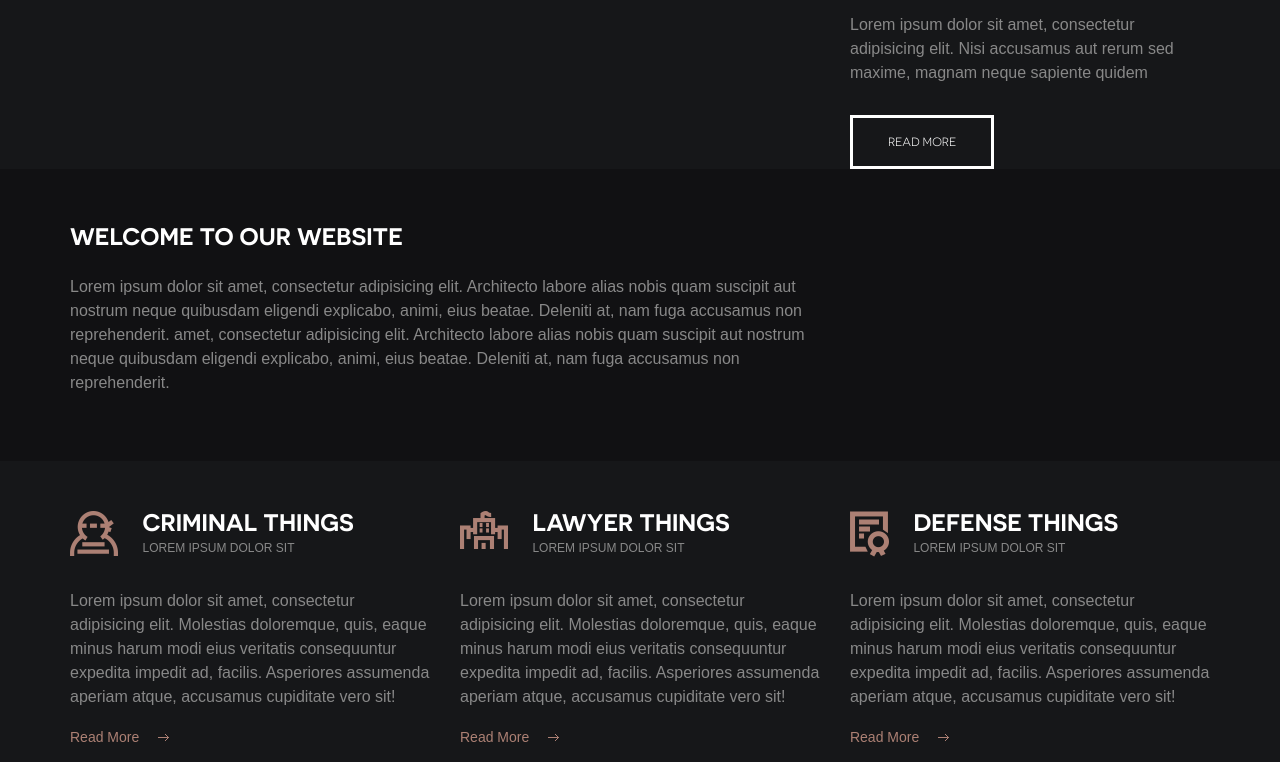
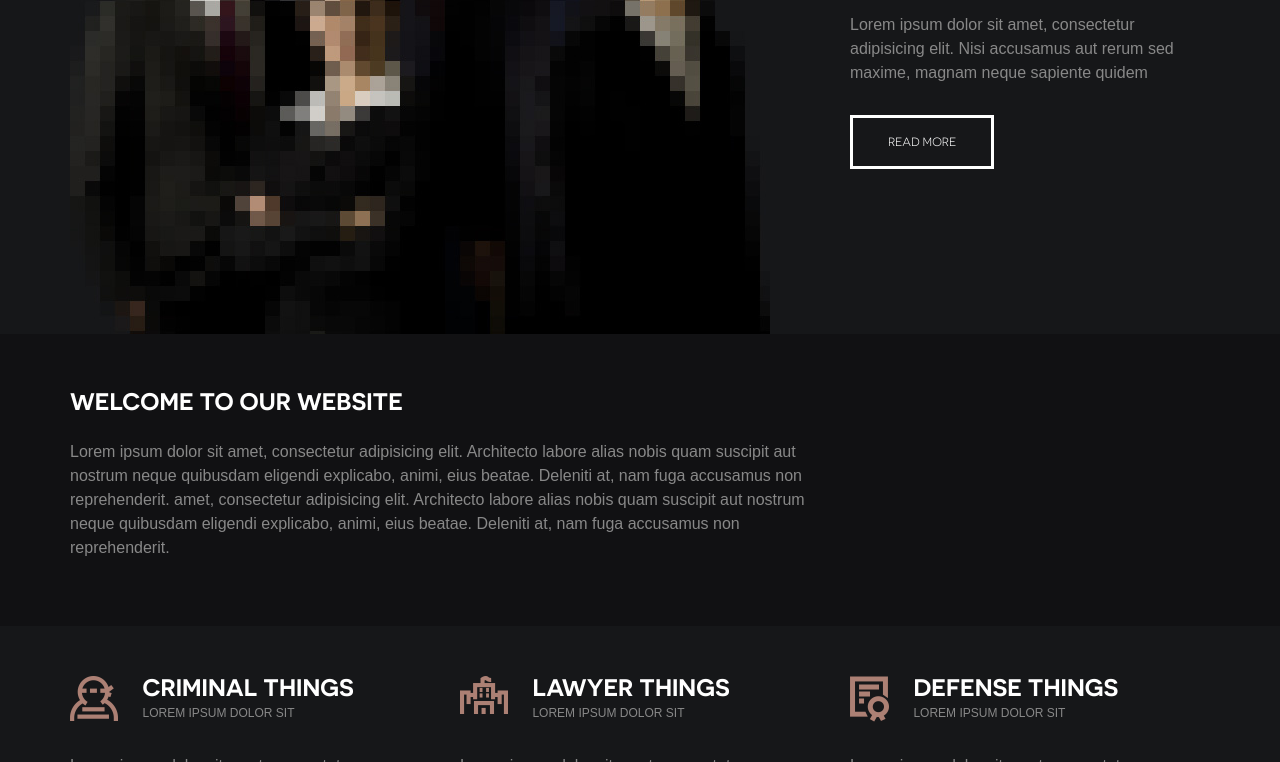
Before and after one commit to jwynns/vanrhijn, a plain HTML site: page index.html in a window 1280 px wide. Shown: the part 338-1100 px from the top of the page. Drawn offline with Linux system fonts and the light colour scheme; files whose address does not match are found by name.

Commit message:
added image

```diff
--- a/index.html
+++ b/index.html
@@ -54,7 +54,7 @@
 					<div class="container">
 						<div class="row">
 							<div class="col-md-8">
-							<!-- Hero Pic -->
+								<figure><img src="dummy/lawyers.jpg" alt=""></figure>
 							</div>
 							<div class="col-md-4">
 								<div class="hero-content">
```
